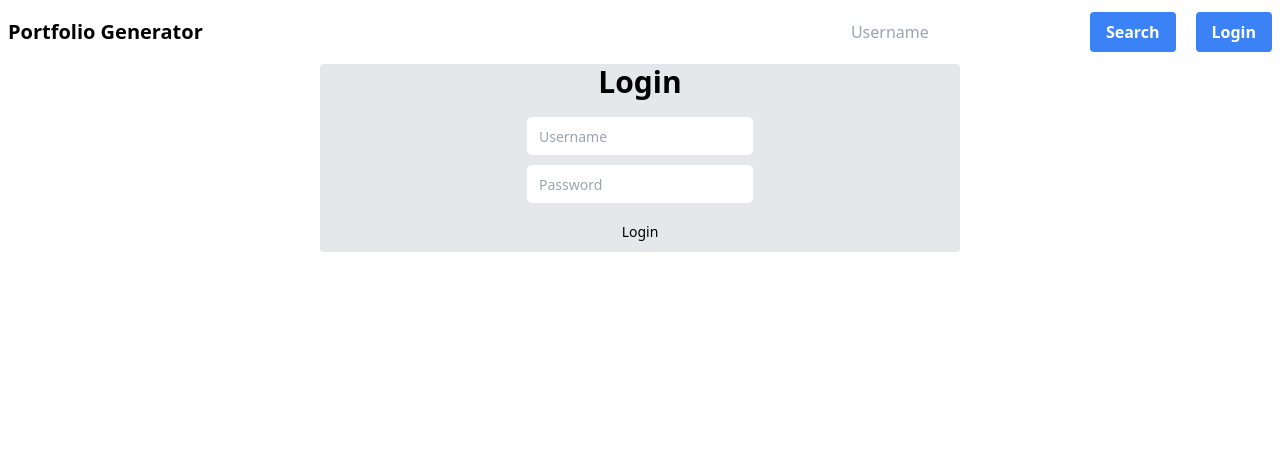
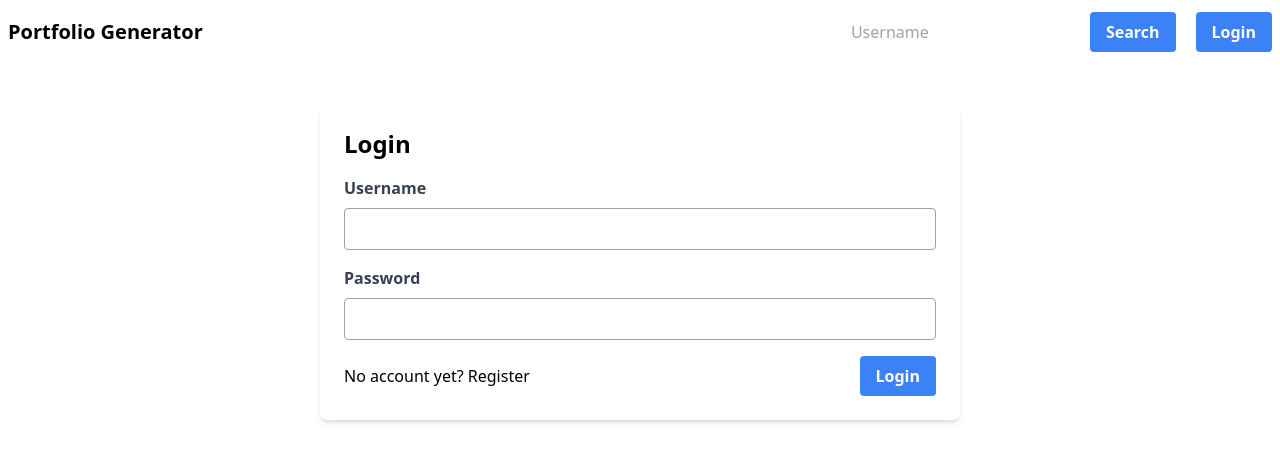
Before and after one commit to iamlouislab/ProjetAppliWeb, a Next.js app: page /login in a window 1280 px wide. Shown: the top 462 px of the page. Built offline with nearby package versions, Linux system fonts and the light colour scheme.

Commit message:
update login card

```diff
--- a/src/pages/login.tsx
+++ b/src/pages/login.tsx
@@ -1,17 +1,23 @@
-import { useState, useContext } from "react";
-import { AuthContext } from "../../contexts/authContext";
 import Router from "next/router";
-import { authFetch } from "utils/authFetch";
-import { Input } from "@/components/ui/input";
-import { Button } from "@/components/ui/button";
+import React, { useState, useContext } from "react";
+import { AuthContext } from "@/contexts/authContext";
 
-const LoginPage = () => {
+enum FormType {
+  LOGIN,
+  REGISTER,
+}
+
+const LoginCard: React.FC = () => {
   const [username, setUsername] = useState("");
   const [password, setPassword] = useState("");
+  const [description, setDescription] = useState("");
+  const [githubLink, setGithubLink] = useState("");
+  const [formType, setFormType] = useState(FormType.LOGIN);
   const [error, setError] = useState("");
+
   const authContext = useContext(AuthContext);
 
-  const handleSubmit = async () => {
+  const handleLogin = async () => {
     if (!authContext) {
       setError("An error occurred. Please try again.");
       return;
@@ -47,33 +53,112 @@ const LoginPage = () => {
     }
   };
 
+  const handleRegister = async () => {
+    // Add your register logic here
+    try {
+      // Perform registration API call
+    } catch (error) {
+      setError("An error occurred. Please try again.");
+      return;
+    }
+  };
+
+  const toggleFormType = () => {
+    setFormType((prevFormType) =>
+      prevFormType === FormType.LOGIN ? FormType.REGISTER : FormType.LOGIN
+    );
+  };
+
   return (
-    <div className="flex flex-col gap-4 items-center justify-center bg-gray-200 w-1/2 mx-auto rounded">
-      <div className="flex flex-col gap-4">
-        <h1 className="text-3xl font-bold text-center">Login</h1>
-        {error && <p className="text-red-500">{error}</p>}
-      </div>
-      <div className="flex flex-col gap-2">
-        <Input
+    <div className="bg-white shadow-md rounded-lg p-6 w-1/2 mx-auto mt-10">
+      {formType === FormType.LOGIN ? (
+        <h2 className="text-2xl font-bold mb-4">Login</h2>
+      ) : (
+        <h2 className="text-2xl font-bold mb-4">Register</h2>
+      )}
+      {error && <p className="text-red-500 mb-4">{error}</p>}
+      <div className="mb-4">
+        <label
+          htmlFor="username"
+          className="block text-gray-700 font-bold mb-2"
+        >
+          Username
+        </label>
+        <input
           type="text"
-          placeholder="Username"
+          id="username"
+          className="border border-gray-400 p-2 w-full rounded"
           value={username}
-          className="bg-white"
           onChange={(e) => setUsername(e.target.value)}
         />
-        <Input
+      </div>
+      <div className="mb-4">
+        <label
+          htmlFor="password"
+          className="block text-gray-700 font-bold mb-2"
+        >
+          Password
+        </label>
+        <input
           type="password"
-          placeholder="Password"
+          id="password"
+          className="border border-gray-400 p-2 w-full rounded"
           value={password}
-          className="bg-white"
           onChange={(e) => setPassword(e.target.value)}
         />
-        <Button onClick={handleSubmit} variant={"destructive"}>
-          Login
-        </Button>
+      </div>
+      {formType === FormType.REGISTER && (
+        <div className="mb-4">
+          <label
+            htmlFor="description"
+            className="block text-gray-700 font-bold mb-2"
+          >
+            Description
+          </label>
+          <input
+            type="text"
+            id="description"
+            className="border border-gray-400 p-2 w-full rounded"
+            value={description}
+            onChange={(e) => setDescription(e.target.value)}
+          />
+        </div>
+      )}
+      {formType === FormType.REGISTER && (
+        <div className="mb-4">
+          <label
+            htmlFor="githubLink"
+            className="block text-gray-700 font-bold mb-2"
+          >
+            GitHub Link
+          </label>
+          <input
+            type="text"
+            id="githubLink"
+            className="border border-gray-400 p-2 w-full rounded"
+            value={githubLink}
+            onChange={(e) => setGithubLink(e.target.value)}
+          />
+        </div>
+      )}
+      <div className="flex justify-between items-center">
+        <div
+          className="hover:underline cursor-pointer"
+          onClick={toggleFormType}
+        >
+          {formType === FormType.LOGIN
+            ? "No account yet? Register"
+            : "Already have an account? Login"}
+        </div>
+        <button
+          className="bg-blue-500 hover:bg-blue-700 text-white font-bold py-2 px-4 rounded focus:outline-none focus:shadow-outline"
+          onClick={formType === FormType.LOGIN ? handleLogin : handleRegister}
+        >
+          {formType === FormType.LOGIN ? "Login" : "Register"}
+        </button>
       </div>
     </div>
   );
 };
 
-export default LoginPage;
+export default LoginCard;
```
